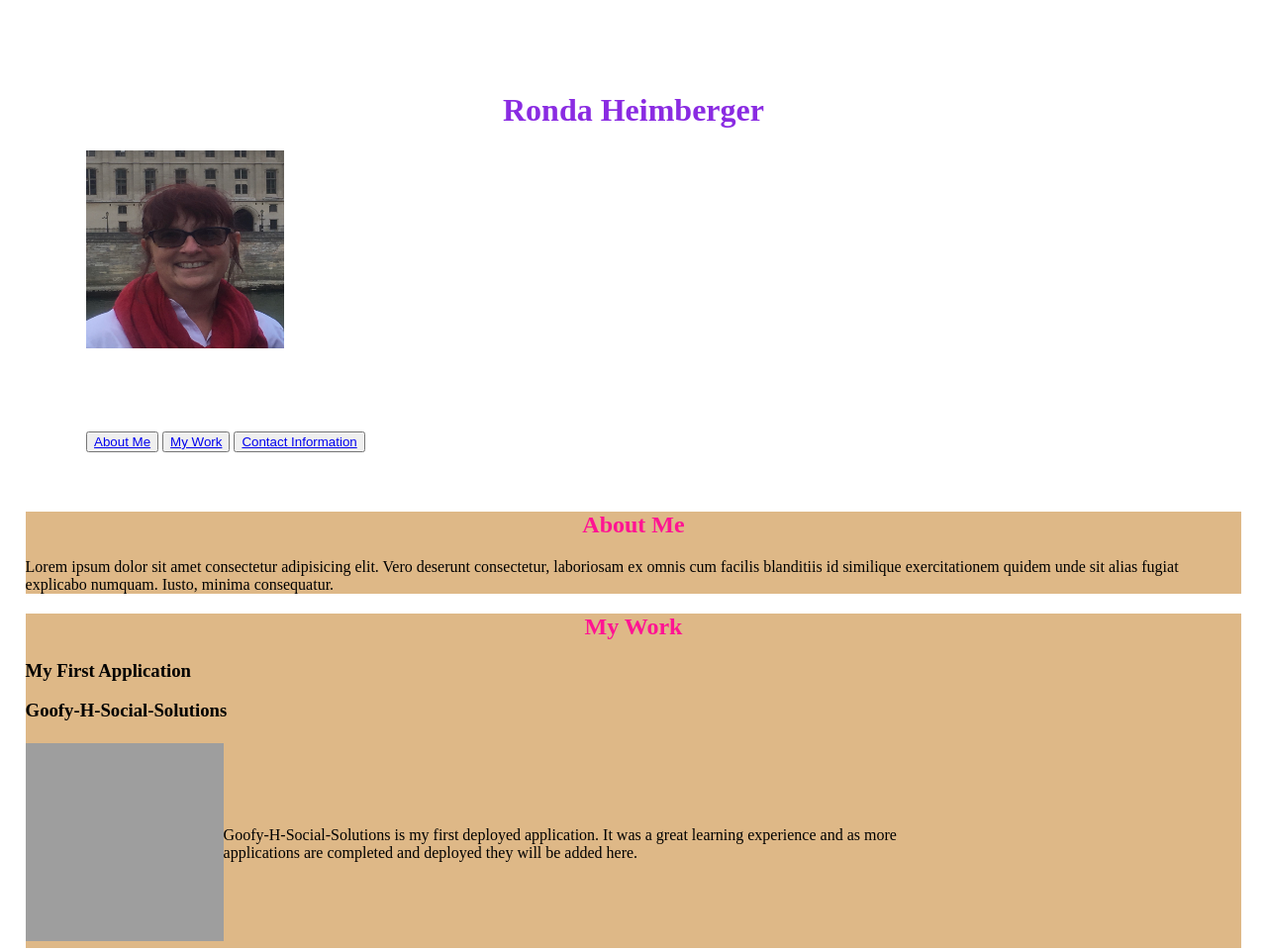
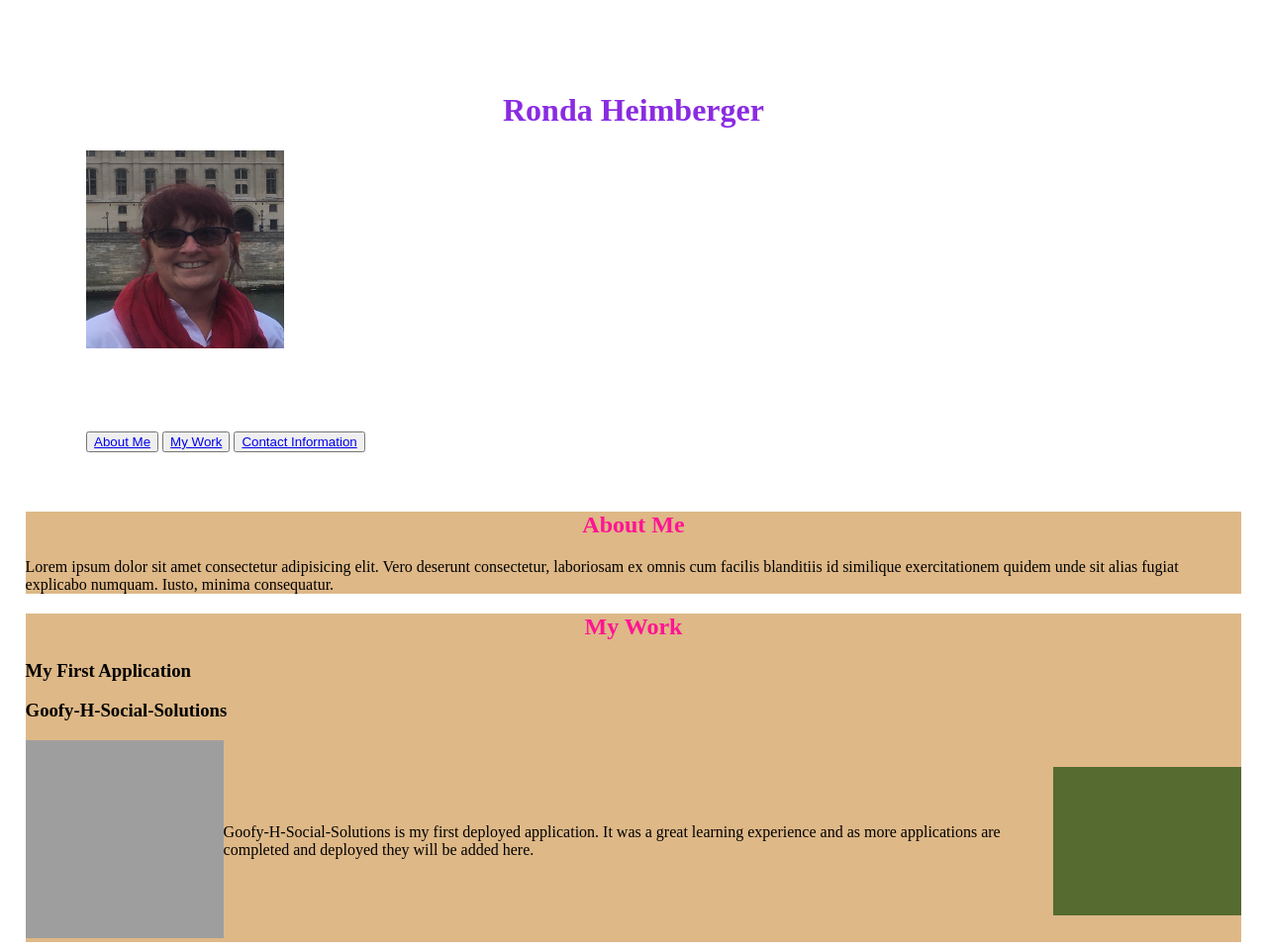
Before and after one commit to RondaH/fs-dev-portfolio-rh, a plain HTML site: page index.html in a window 1280 px wide. Shown: the top 961 px of the page at 99% size. Drawn offline with Linux system fonts and the light colour scheme; grey boxes are pictures that could not be loaded; files whose address does not match are found by name.

Commit message:
added comments to css, added screenshot,modified assets,index and README

```diff
--- a/assets/css/style.css
+++ b/assets/css/style.css
@@ -1,3 +1,4 @@
+/* set widths, margins, padding and text-alignment*/
 header {
     width: 90%;
     margin: 0 auto;
@@ -20,9 +21,7 @@ footer {
     font-size: small;
 
 }
-
-
-
+/*set content color and background color and aligned text*/
 
 h1 {
     color: blueviolet;
@@ -37,7 +36,7 @@ h2 {
 section{
     background-color: burlywood;
 }
-
+/* created box with flex; set width and height value*/
 .box {
     display: flex;
     align-items: center;
@@ -48,7 +47,37 @@ section{
 width: 410px;
 height: 210px;
 }
-
+/* inserted image of first deployed project*/
 img { width: 200px; height: 200px;
 
 }
+
+/* created second box as placeholder for future deployed project adjusted width and height*/
+.box {
+    display: flex;
+    align-items: center;
+    justify-content: left;
+    font-display: flex;
+}
+.box div {
+width: 125px;
+height: 150px;
+background-color: darkolivegreen;
+}
+/* inserted image of first deployed project*/
+img { width: 200px; height: 200px;
+
+
+
+/* using a mobile-first approach, use 'min-width' values going from narrow-> wide for a responsive design*/
+@media screen and (min-width: 768px) {
+    /*on tablets, set columns to only be 50% of the width and not grow*/
+    }
+    /*select the last child to grow to full width if it has space to grow*/
+
+/* media query for larger screens*/
+@media screen and (min-width: 992px) {
+    header{
+        width: 75%;
+    }
+}
--- a/index.html
+++ b/index.html
@@ -40,6 +40,12 @@
 
         <p>Goofy-H-Social-Solutions is my first deployed application. It was a great learning experience and as more applications are completed and deployed they will be added here.</p>
     <div></div>
+
+        <div class="box">
+            <p>
+
+            </p>
+        </div>
     </section>
 
     <section id= "Contact Information">
```
Also changed, not shown: assets/images/_C__Users_lheim_Desktop_homework_fs-dev-portfolio-rh_index.html(Surface Duo).png (added), 1 other file.
